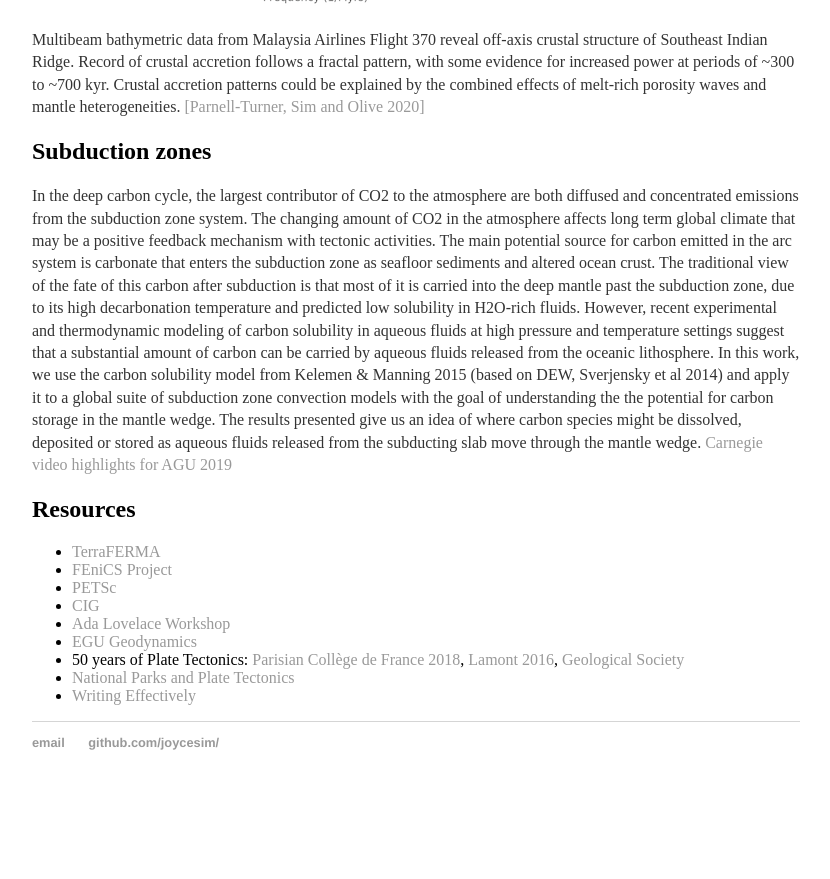
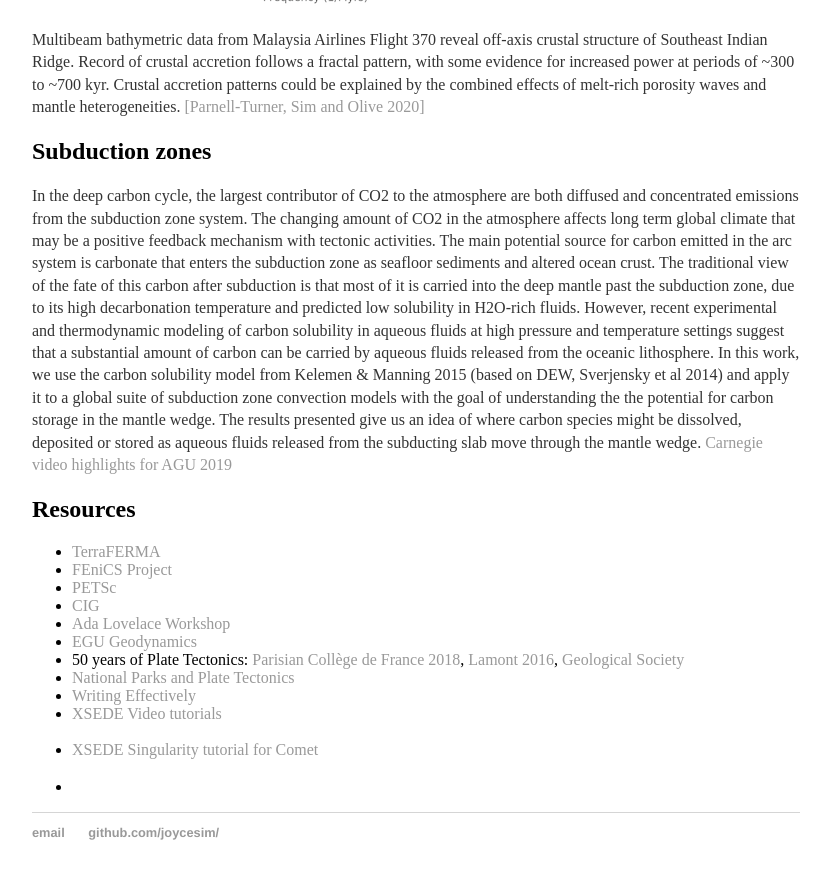
Before and after one commit to joycesim/joycesim.github.io, a Jekyll site: the page built from research/index.md, in a window 1280 px wide and 900 px high, scrolled down 2460 px. Shown: the top 879 px of the window, without its empty margins (224-1054 px from the left). Built offline with Jekyll 4.4.1, drawn with Linux system fonts in a browser that asks for light colours; before the commit the page ends 3270 px from its top, so only the background shows below that.

Commit message:
Update index.md

```diff
--- a/research/index.md
+++ b/research/index.md
@@ -34,3 +34,7 @@ In the deep carbon cycle, the largest contributor of CO2 to the atmosphere are b
 * 50 years of Plate Tectonics: [Parisian Collège de France 2018](https://www.college-de-france.fr/site/barbara-romanowicz/symposium-2018-06-26-11h00.htm), [Lamont 2016](https://www.ldeo.columbia.edu/news-events/events/plate-tectonics), [Geological Society](https://www.geolsoc.org.uk/wsmith17)
 * [National Parks and Plate Tectonics](https://www.nps.gov/subjects/geology/plate-tectonics.htm)
 * [Writing Effectively](https://www.youtube.com/watch?v=vtIzMaLkCaM)
+* [XSEDE Video tutorials](https://education.sdsc.edu/training/interactive/)
+* [XSEDE Singularity tutorial for Comet](https://www.sdsc.edu/education_and_training/tutorials1/singularity.html)
+
+* []()
```
